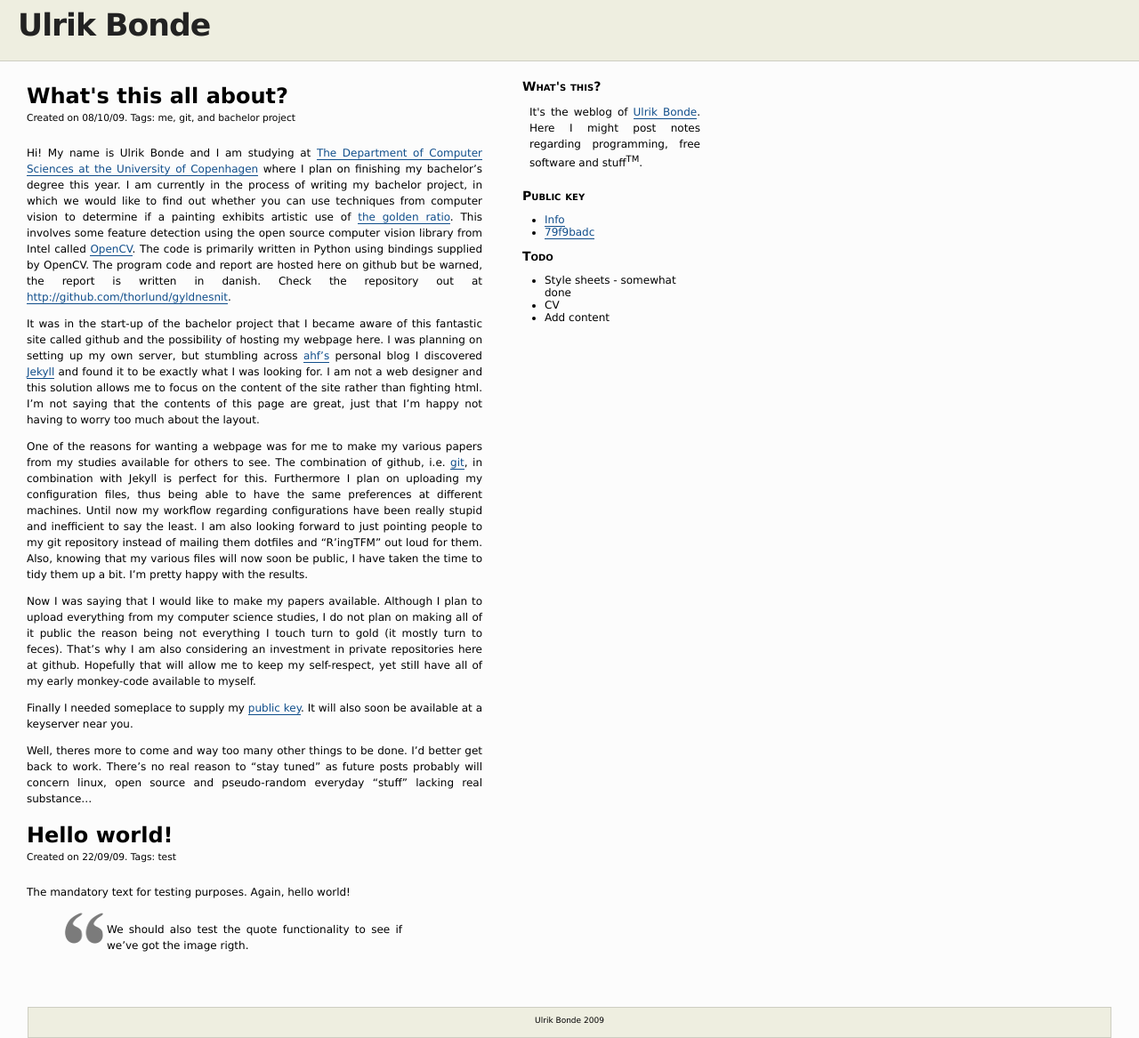
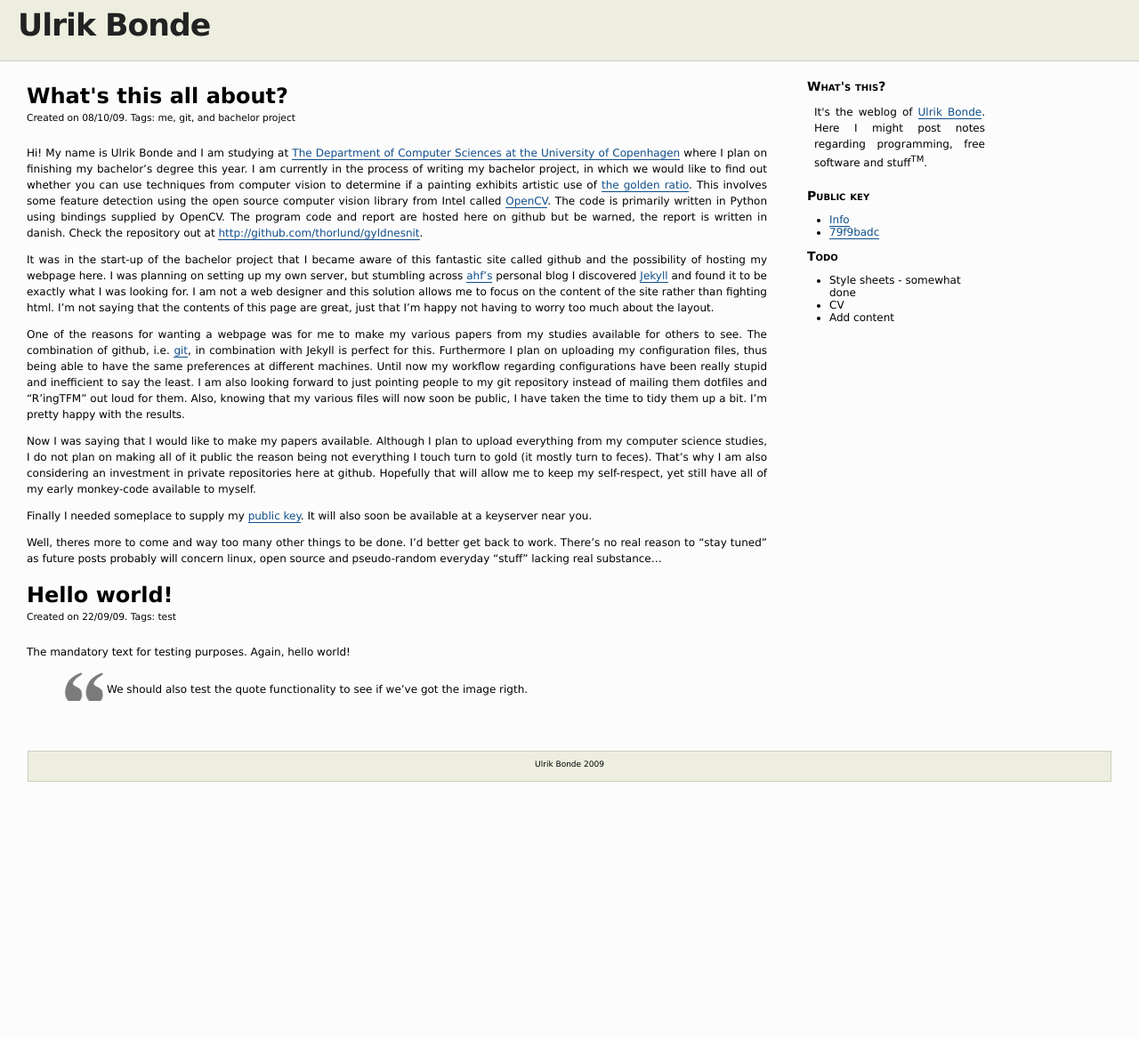
Before and after one commit to bonde/bonde.github.com, a Jekyll site: the page built from index.html, in a window 1280 px wide. Shown: the whole page at 89% size. Built offline with Jekyll 4.4.1, drawn with Linux system fonts in a browser that asks for light colours; Markdown is read by kramdown in place of the engine named in the settings; after the commit the page ends 900 px from its top, so only the background shows below that.

Commit message:
Tweaking

```diff
--- a/styles/default.css
+++ b/styles/default.css
@@ -40,7 +40,7 @@ blockquote {
 
 div#content {
   float: left;
-  width: 40%;
+  width: 65%;
   margin: 20px;
   padding: 5px 5px 10px 10px;
   text-align: left;
```
Also changed, not shown: _posts/2009-10-8-whats-this-all-about.md (+1 -2 lines).
